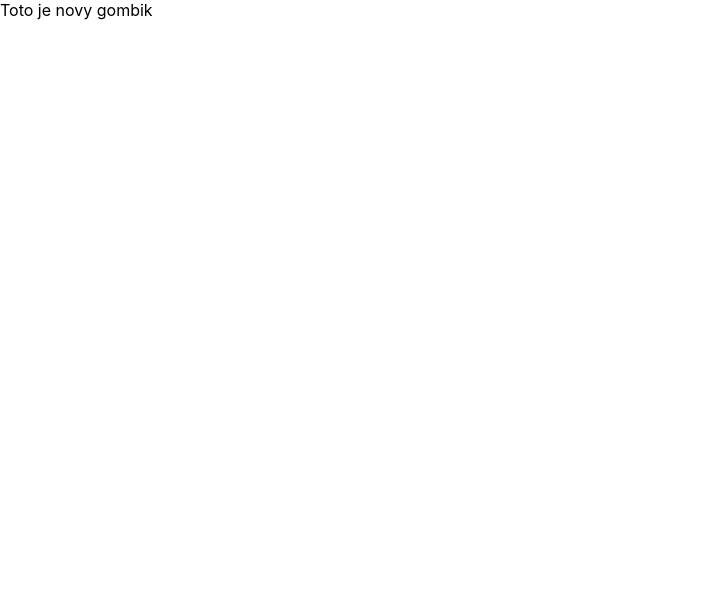
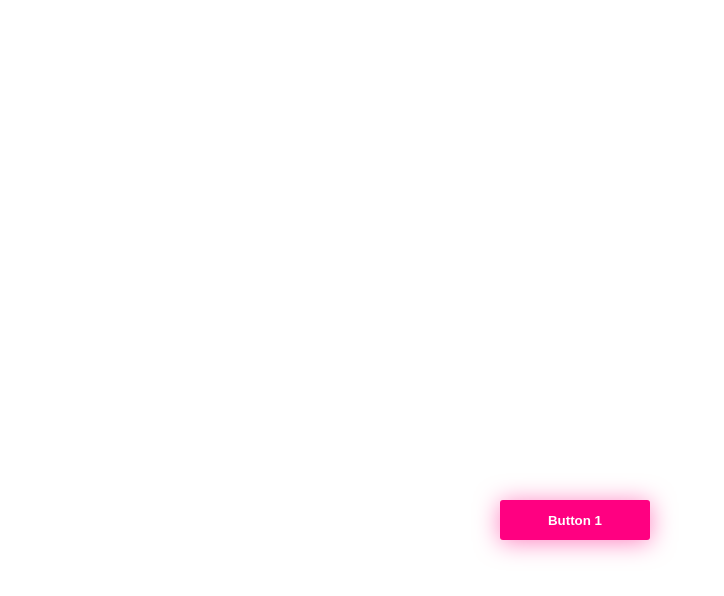
Before and after one commit to Pe3k-19/Salon_Krasy, a React (Create React App) app: page / in a window 1280 px wide. Shown: the top 596 px of the page, without its empty margins (0-724 px from the left). Built offline with nearby package versions, Linux system fonts and the light colour scheme.

Commit message:
uprava tlacidla, style

```diff
--- a/package.json
+++ b/package.json
@@ -18,6 +18,7 @@
     "material-table": "^1.56.1",
     "mobx": "^5.15.4",
     "mobx-react": "^6.1.8",
+    "node-sass": "^4.14.1",
     "ravendb": "^4.1.6",
     "react": "^16.10.2",
     "react-dom": "^16.10.2",
--- a/src/App.js
+++ b/src/App.js
@@ -4,7 +4,7 @@ import Footer from "./modules/footer/Footer";
 import NavTabs from "./modules/Header/navBar";
 import Header from "./modules/Header/Header";
 import Grid from "@material-ui/core/Grid";
-import Button from "./components/button1";
+import Button from "./components/button1.jsx";
 
 function App() {
   return (
--- a/src/components/button1.jsx
+++ b/src/components/button1.jsx
@@ -1,5 +1,10 @@
 import React from "react";
+import "./stylesButton1.css";
 
 export default function Button() {
-  return <div>Toto je novy gombik</div>;
+  return (
+    <div>
+      <button className="button1">Button 1</button>
+    </div>
+  );
 }
--- /dev/null
+++ b/src/components/stylesButton1.css
@@ -0,0 +1,24 @@
+.button1 {
+  color: white;
+  width: 150px;
+  height: 40px;
+  background: #ff0081;
+  border-radius: 3px;
+  border: none;
+  text-align: center;
+  font-weight: bold;
+  margin: 500px;
+  box-shadow: 0 2px 25px rgba(255, 0, 130, 0.5);
+  cursor: pointer;
+}
+
+.button1:hover {
+  position: absolute;
+  display: block;
+  width: 10%;
+  height: 5%;
+}
+
+.button1:active {
+  border: none;
+}
```
Also changed, not shown: 1 other file (tests, documents, lock files or other folders).
